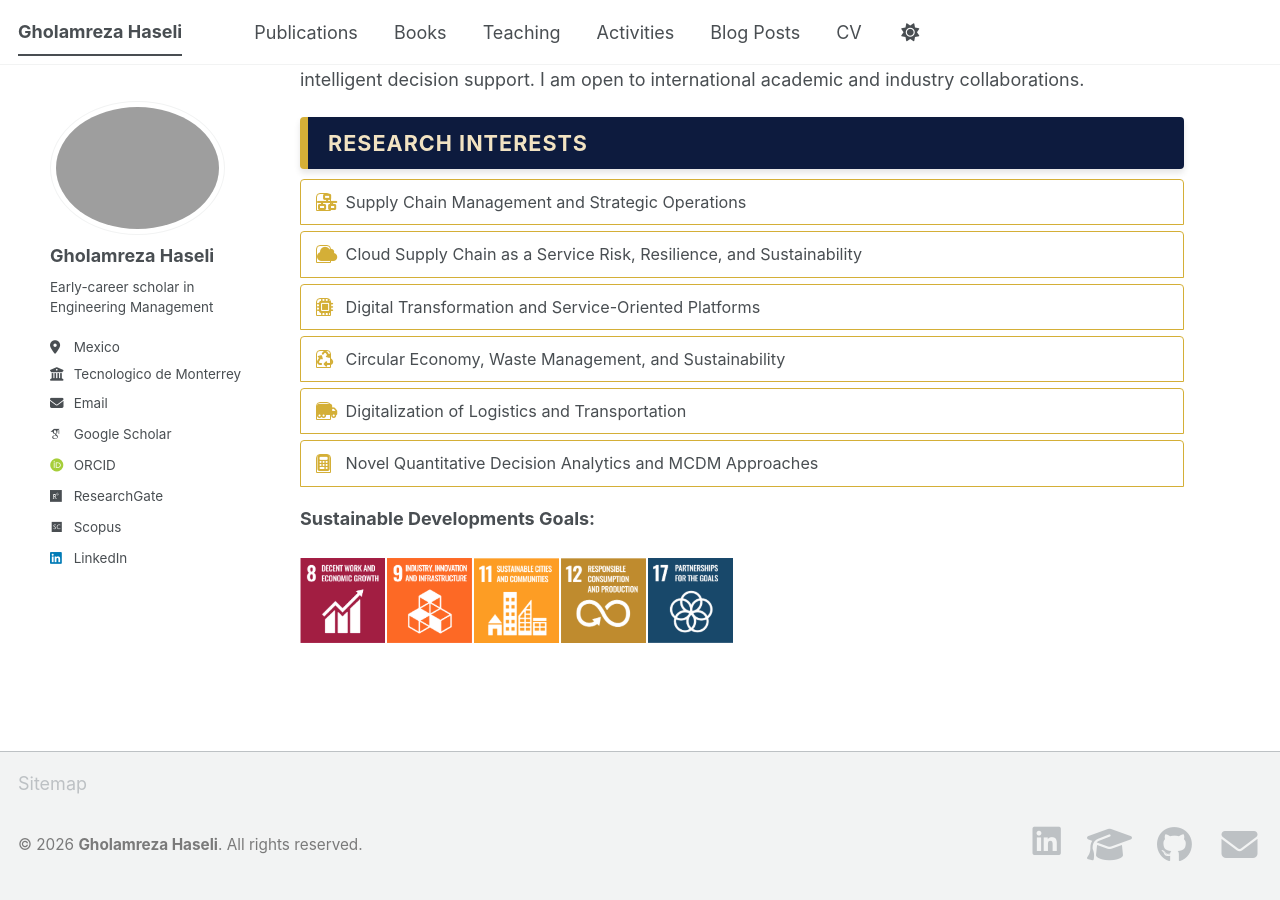
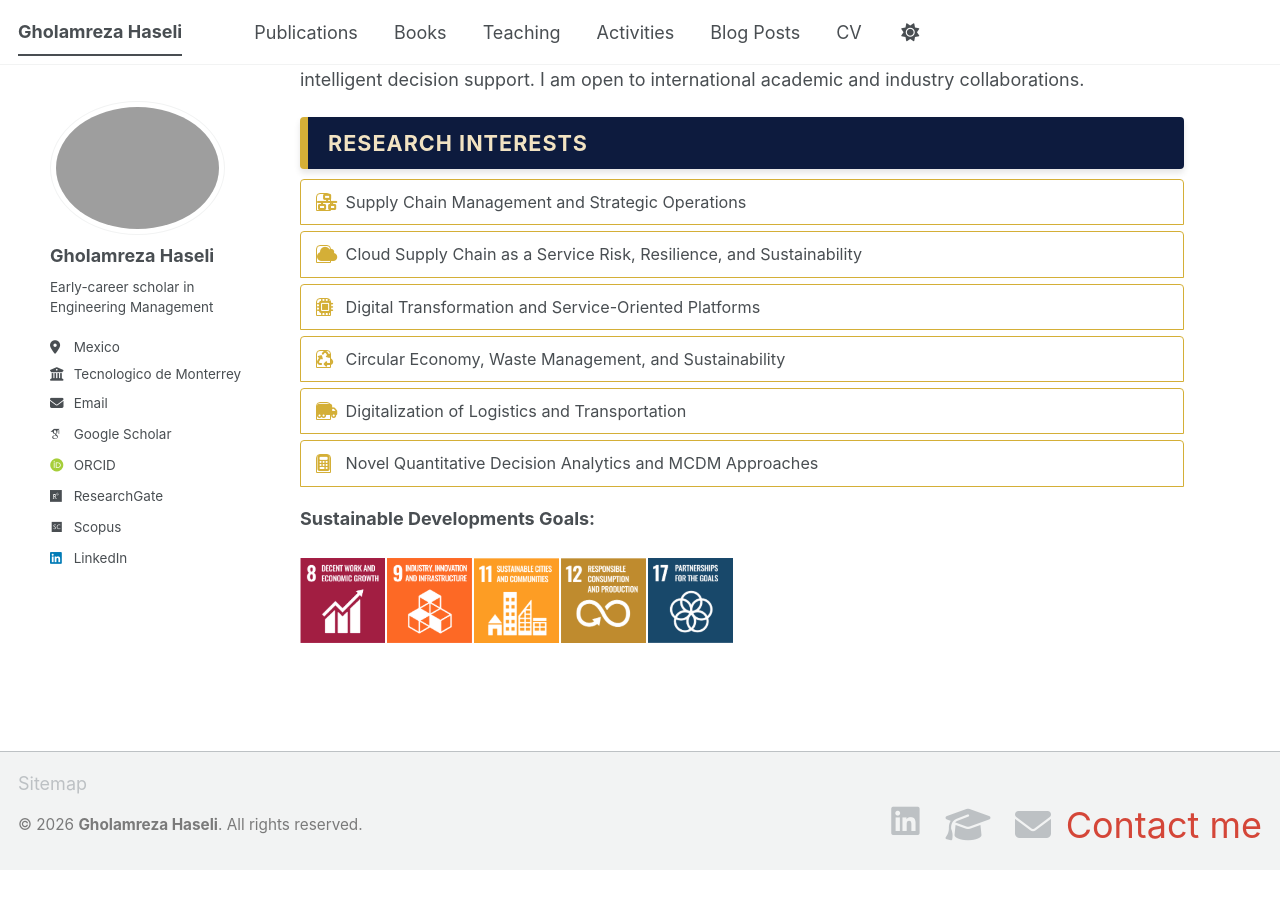
Before and after one commit to Gholamreza-Haseli/Gholamreza-Haseli.github.io, a Jekyll site: the page built from _pages/about.md, in a window 1280 px wide and 900 px high, scrolled down 630 px. Built offline with Jekyll 4.4.1, drawn with Linux system fonts in a browser that asks for light colours; some web fonts are replaced; a script bundle is joined from its source files by our own code; library files that are not in the unit come from our copies; after the commit the page ends 1500 px from its top, so only the background shows below that.

Commit message:
Update footer.html

```diff
--- a/_includes/footer.html
+++ b/_includes/footer.html
@@ -1,4 +1,4 @@
-<div style="background: transparent !important; border-top: 1px solid #f2f3f3; padding: 10px 0; margin-top: 10px; display: flex; justify-content: space-between; align-items: center; width: 100%;">
+<div style="background: transparent !important; border-top: 0.2px solid #f2f3f3; padding: 0px 0; margin-top: 0px; display: flex; justify-content: space-between; align-items: center; width: 100%;">
 
   <div style="font-size: 0.85em; color: #7a7a7a; background: transparent !important;">
     &copy; 2026 <strong>Gholamreza Haseli</strong>. All rights reserved.
@@ -14,12 +14,8 @@
       <i class="fas fa-fw fa-graduation-cap"></i>
     </a>
 
-    <a href="https://github.com/Gholamreza-Haseli" target="_blank" title="GitHub" style="font-size: 2em; color: #333; background: transparent !important; text-decoration: none;">
-      <i class="fab fa-fw fa-github"></i>
-    </a>
-
     <a href="mailto:haseli.gh@gmail.com" title="Email" style="font-size: 2em; color: #d44638; background: transparent !important; text-decoration: none;">
-      <i class="fas fa-fw fa-envelope"></i>
+      <i class="fas fa-fw fa-envelope"></i> Contact me
     </a>
   </div>
 </div>
```
